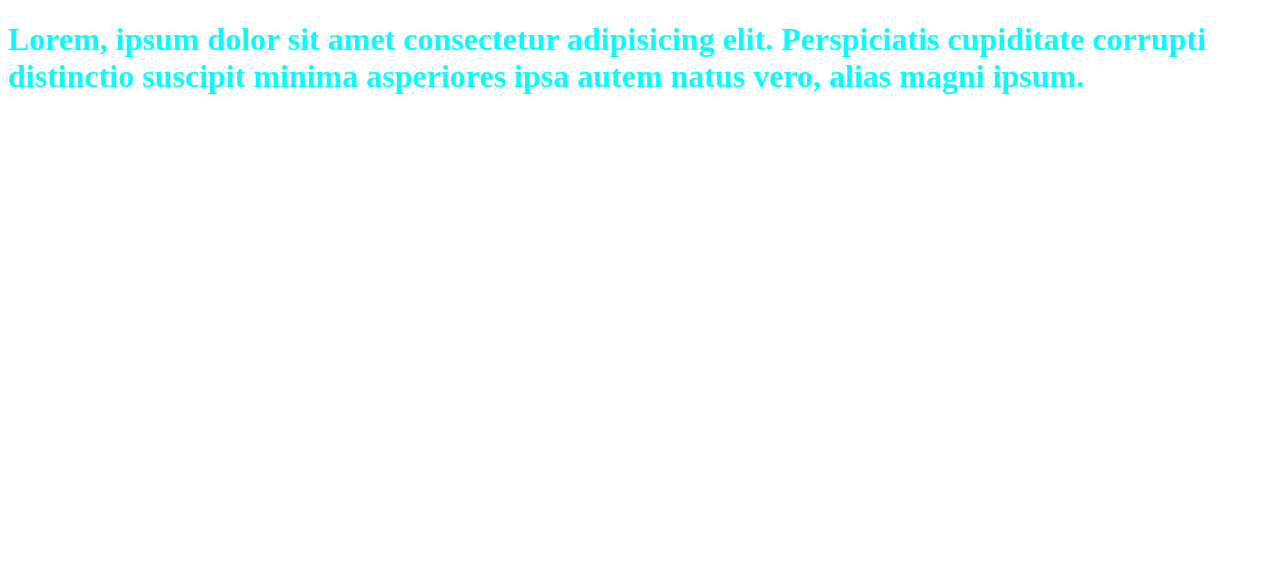
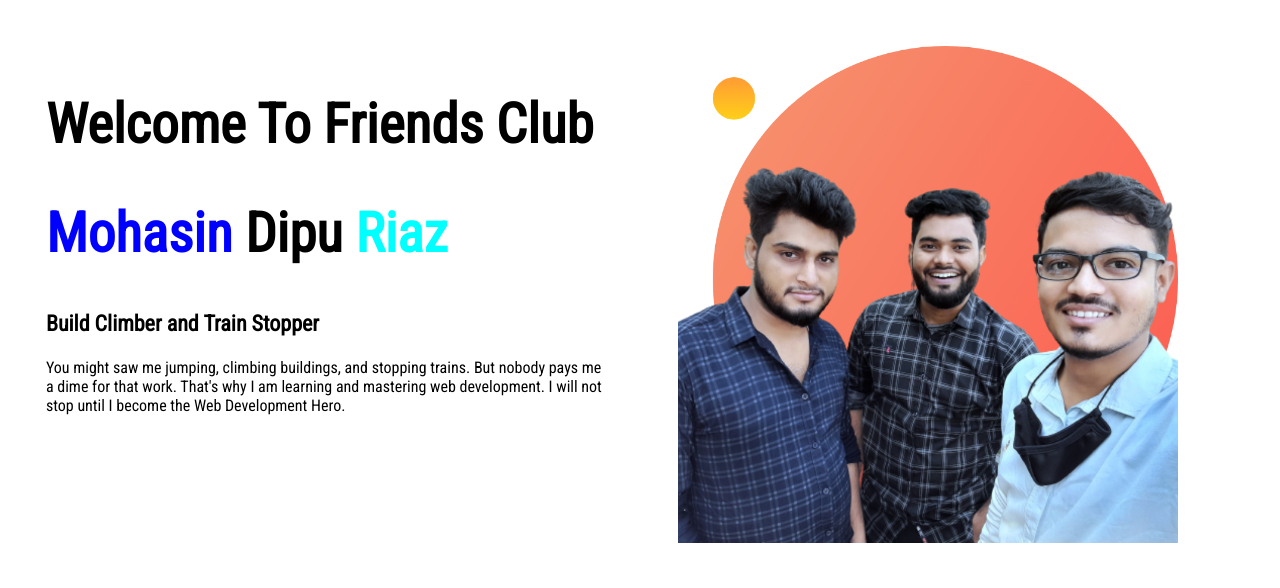
Before and after one commit to dipusikder/first-portfolio, a plain HTML site: page index.html in a window 1280 px wide. Drawn offline with Linux system fonts and the light colour scheme.

Commit message:
new file

```diff
--- a/index.html
+++ b/index.html
@@ -1,13 +1,25 @@
 <!DOCTYPE html>
 <html lang="en">
+
 <head>
     <meta charset="UTF-8">
     <meta http-equiv="X-UA-Compatible" content="IE=edge">
     <meta name="viewport" content="width=device-width, initial-scale=1.0">
     <title>first-portfolio</title>
+    <link rel="preconnect" href="https://fonts.googleapis.com">
+    <link rel="preconnect" href="https://fonts.gstatic.com" crossorigin>
+    <link href="https://fonts.googleapis.com/css2?family=Roboto+Condensed&display=swap" rel="stylesheet">
     <link rel="stylesheet" href="style.css">
 </head>
 <body>
-    <h1>Lorem, ipsum dolor sit amet consectetur adipisicing elit. Perspiciatis cupiditate corrupti distinctio suscipit minima asperiores ipsa autem natus vero, alias magni ipsum.</h1>
+    <section>
+        <div class="half-width"><h1>Welcome To Friends Club</h1>
+            <h1><span class="moh">Mohasin</span> <span class="dip">Dipu</span> <span class="riz">Riaz</span></h1>
+            <h3>Build Climber and Train Stopper</h3>
+            <p>You might saw me jumping, climbing buildings, and stopping trains. But nobody pays me a dime for that work.
+                That's why I am learning and mastering web development. I will not stop until I become the Web Development Hero.</p></div>
+        <div class="half-width"><img src="images/mhdipu2.png" alt="myself"></div>
+    </section>
 </body>
+
 </html>
--- a/style.css
+++ b/style.css
@@ -1,3 +1,26 @@
+body{
+    font-family: 'Roboto Condensed', sans-serif;
+}
 h1{
+    font-size: 55px;
+}
+.moh{
+    color: blue;
+}
+
+.riz{
     color: aqua;
 }
+h3{
+    font-size: 22px;
+}
+section{
+    display: flex;
+}
+.half-width{
+    width: 100%;
+    padding: 3%;
+}
+.half-width img{
+    width: 90%;
+}
```
Also changed, not shown: images/dream-bg.png (added), images/exp-bg.png (added), images/jhankar.png (added), images/jhankar2.png (added), images/mhdipu.png (added), images/mhdipu2.png (added), images/my-bg.png (added), images/my-bg2.png (added), images/top-banner.png (added), 7 other files.
